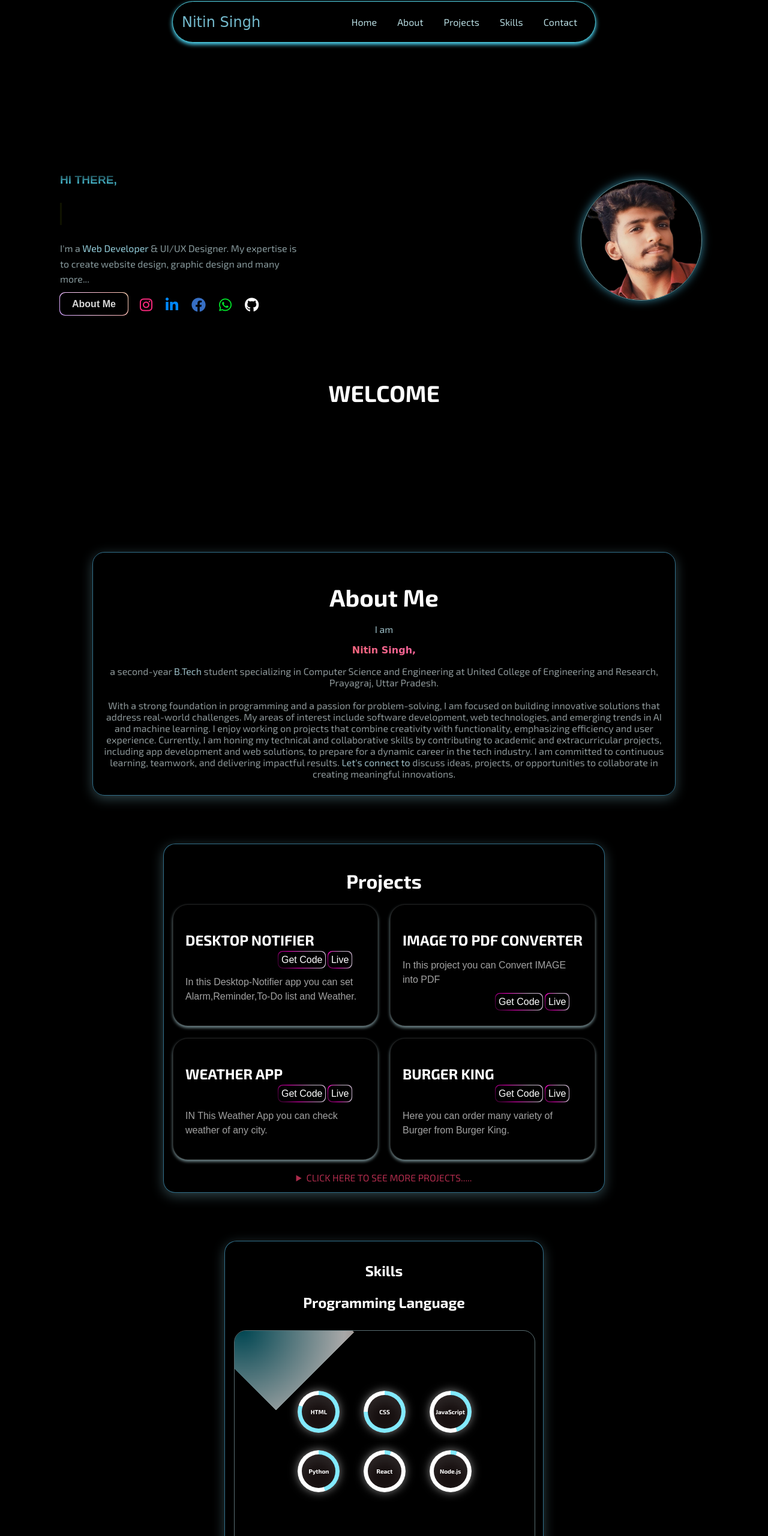
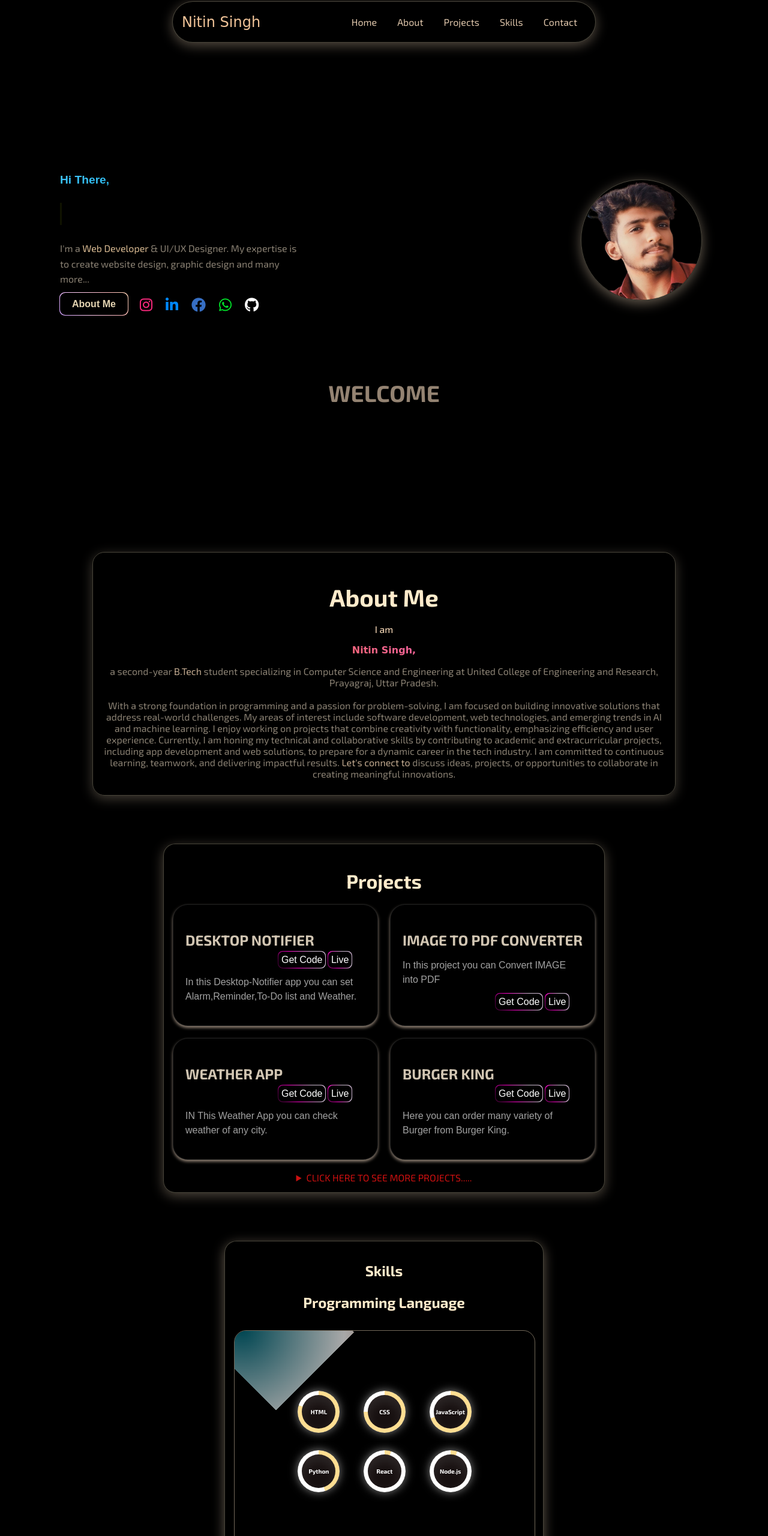
Before and after one commit to Nitin8360/Nitin-s-Portfolio, a plain HTML site: page index.html in a window 1280 px wide. Shown: the top 2560 px of the page at 60% size. Drawn offline with nearby package versions, Linux system fonts and the light colour scheme.

Commit message:
new color

```diff
--- a/index.html
+++ b/index.html
@@ -32,10 +32,10 @@
         </div>
     </section>
 <section class="hero-section">
-          <h3 class="intro">HI THERE,</h3>
+          <h3 class="intro">Hi There,</h3>
             <h1 class="typing-text">I Am <span>C S STUDENT</span></h1>
           <p class="description">
-              I'm a <span style="color: rgb(146, 204, 217);">Web Developer</span> & UI/UX Designer. My expertise
+              I'm a <span style="color: rgb(217, 186, 146);">Web Developer</span> & UI/UX Designer. My expertise
               is to create website design, graphic design and many more...
           </p>
           <a href="#about-sec" class="hire-btn">About Me</a>
@@ -75,14 +75,14 @@
     <section id="about-sec">
         <h3>About Me</h3>
         <div class="about-content">
-            <p><spaN style="color: rgba(201, 245, 255, 0.758);">I am</spaN> <p id="nitin"> Nitin Singh,</p>
-                a second-year <spaN style="color: rgba(201, 245, 255, 0.758);">B.Tech</spaN> student specializing in Computer Science and Engineering at United College of Engineering and Research, Prayagraj, Uttar Pradesh. <br><br> With a strong foundation in programming and a passion for problem-solving, I am focused on building innovative solutions that address real-world challenges.
+            <p><spaN style="color: rgb(255, 223, 189);">I am</spaN> <p id="nitin"> Nitin Singh,</p>
+                a second-year <spaN style="color: rgba(255, 223, 189, 0.758);">B.Tech</spaN> student specializing in Computer Science and Engineering at United College of Engineering and Research, Prayagraj, Uttar Pradesh. <br><br> With a strong foundation in programming and a passion for problem-solving, I am focused on building innovative solutions that address real-world challenges.
 
           My areas of interest include software development, web technologies, and emerging trends in AI and machine learning. I enjoy working on projects that combine creativity with functionality, emphasizing efficiency and user experience.
 
           Currently, I am honing my technical and collaborative skills by contributing to academic and extracurricular projects, including app development and web solutions, to prepare for a dynamic career in the tech industry. I am committed to continuous learning, teamwork, and delivering impactful results.
 
-          <spaN style="color: rgba(201, 245, 255, 0.758);">Let's connect to</spaN> discuss ideas, projects, or opportunities to collaborate in creating meaningful innovations.</p>
+          <spaN style="color: rgba(255, 223, 189, 0.758);">Let's connect to</spaN> discuss ideas, projects, or opportunities to collaborate in creating meaningful innovations.</p>
         </div>
     </section>
 
@@ -157,7 +157,7 @@
         </div>
       </div>
       <div class="skill">
-        <div class="circle" data-percentage="45">
+        <div class="circle" data-percentage="70">
           <span>JavaScript</span>
         </div>
       </div>
--- a/style.css
+++ b/style.css
@@ -61,7 +61,7 @@ body {
 .intro {
   font-family: sans-serif;
   font-size: 1.2rem;
-  background: linear-gradient(1deg, #59e6ff,#000000cc); /* Gradient colors */
+  background: linear-gradient(171deg, #44c7ff,#00ccffc7); /* Gradient colors */
   -webkit-background-clip: text; /* Clip the background to text */
   -webkit-text-fill-color: transparent; /* Make text transparent */
   margin-bottom: 10px;
@@ -105,7 +105,7 @@ body {
 .description {
   font-family: "Exo 2", sans-serif;
   font-size: 1rem;
-  color: #87999c; /* Light gray text */
+  color: #a39888d8; /* Light gray text */
   margin: 20px 0;
   line-height: 1.6;
 }
@@ -117,7 +117,7 @@ body {
   font-family: sans-serif;
   background-color: #000000; /* Neon yellow button */
   text-decoration: none;
-  color: #ffffffd5; /* Black text */
+  color: #e3d3b1; /* Black text */
   border: none;
   padding: 10px 20px;
   font-size: 1rem;
@@ -160,7 +160,7 @@ body {
 .hire-btn:hover {
   transition: 0.3s ease-in-out;
   border-radius: 50%;
- color: #ffffff;
+ color: #ffe0ab;
   transform: translateY(-3px);
 }
 .info-item1 .icon{
@@ -221,8 +221,8 @@ body {
   width: 200px; /* Adjust the size as needed */
   height: 200px;
   border-radius: 50%; /* Creates the circular shape */
-  border: 1px solid rgba(154, 224, 232, 0.693);
-  box-shadow: 0 0px 15px #4dc2e6ad;
+  border: 1px solid rgba(134, 128, 107, 0.542);
+  box-shadow: 0 5px 20px #7e7162c8;
   overflow: -moz-hidden-unscrollable;
 
 }
@@ -239,7 +239,7 @@ body {
 .welcome {
   font-family: "Exo 2", sans-serif;
   font-size: 3vw;
-  color: hsl(0, 0%, 100%);
+  color: hsla(31, 25%, 66%, 0.775);
   top: 600px;
   white-space: nowrap;
   position: absolute;
@@ -283,8 +283,8 @@ body {
 header {
   background-color: #000000;
   border-radius: 90px;
-  border: 1px solid rgb(79, 200, 216);
-  box-shadow: 0 3px 7px #50dfff;
+  border: 1px solid rgba(134, 128, 107, 0.542);
+  box-shadow: 0 5px 20px #6b6053c8;
   /* position: absolute; */
  position: fixed;
  top: 2px;
@@ -325,11 +325,11 @@ header:hover {
 #singh{
   display: inline-block;
   font-family: bradley hand, cursive;
-  color: #90e7ffcc;
+  color: #ffcfa2f0;
 }
 #singh:hover{
   animation: bounce 0.7s ease;
-  color: hsl(189, 12%, 55%);
+  color: hsl(30, 28%, 60%);
 }
 @keyframes bounce {
   0%, 100% {
@@ -344,13 +344,13 @@ header:hover {
   text-decoration: none;
   padding: 8px 15px;
   font-family: "Exo 2", sans-serif;
-  color: #d0f9ffde;
+  color: #ffe2c3de;
 }
 
 /* Hover effect */
 .nav-button:hover {
   animation: bounce 0.7s ease;
-  color: #6de4ff;
+  color: #ffc58e;
 }
 @keyframes bounce {
   0%, 100% {
@@ -397,8 +397,8 @@ header:hover {
     text-align: center;
     padding: 10px;
     border-radius:20px;
-    border: 1px solid rgba(92, 206, 255, 0.542);
-  box-shadow: 0 5px 20px #496a72a3;
+    border: 1px solid rgba(134, 128, 107, 0.542);
+    box-shadow: 0 5px 20px #544c42c8;
   transition: transform 1s, box-shadow 0.7s;
 }
 #about-sec:hover {
@@ -408,7 +408,7 @@ header:hover {
 #about-sec h3 {
   font-size: 2rem;
   margin-bottom: 20px;
-  color: #ffffff;
+  color: #ffebcb;
   font-family: "Exo 2", sans-serif;
 }
 #nitin {
@@ -419,7 +419,7 @@ header:hover {
   -webkit-text-fill-color: transparent;
 }
 .about-content {
-  color: #8c9698;
+  color: #a39888d8;
   font-family: "Exo 2", sans-serif;
 }
 
@@ -470,23 +470,23 @@ header:hover {
   width: 100%;
   text-align: center;
   border-radius:20px;
-  border: 1px solid rgba(92, 206, 255, 0.542);
-  box-shadow: 0 5px 20px #496a72a3;
+ border: 1px solid rgba(134, 128, 107, 0.542);
+  box-shadow: 0 5px 20px #63594dc8;
   transition: transform 1s, box-shadow 0.7s;
 }
 #projects:hover {
   transform: translateY(-20px);
-  box-shadow: 0 6px 12px rgba(0, 0, 0, 0.2);
+  box-shadow: 0 6px 12px rgba(48, 48, 48, 0.748);
 }
 #detail{
   place-content: center;
-  color: #ad2b4b;
+  color: #cb1010;
 }
 
 #projects h2 {
     font-size: 2rem;
     margin-bottom: 20px;
-    color: #ffffff;
+    color: #ffebcb;
     font-family: "Exo 2", sans-serif;
 }
 
@@ -507,7 +507,7 @@ header:hover {
     backdrop-filter: blur(10px)brightness(1);
     -webkit-backdrop-filter: blur(10px);
     border-radius: 25px;
-    box-shadow: 0 3px 5px #ccf7ff90;
+    box-shadow: 0 3px 5px #ffe5cc90;
     padding: 20px;
     max-width: 300px; /* Limits the width of each project box */
     text-align: left;
@@ -525,7 +525,7 @@ header:hover {
     font-size: 1.5rem;
     margin-bottom: 10px;
     font-family: "Exo 2", sans-serif;
-    color: #ffffff; /* Highlighted color for project titles */
+    color: #d1c5b2; /* Highlighted color for project titles */
 }
 .project-box a {
   --border-width:1px;
@@ -605,8 +605,8 @@ header:hover {
     width: 79%;
     text-align: center;
     border-radius:20px;
-    border: 1px solid rgba(92, 206, 255, 0.542);
-  box-shadow: 0 5px 20px #496a72a3;
+    border: 1px solid rgba(134, 128, 107, 0.542);
+  box-shadow: 0 5px 20px #7e7162c8;
     transition: transform 1s, box-shadow 0.7s;
 }
 #skills:hover {
@@ -615,7 +615,7 @@ header:hover {
 }
 
 #skills h2 {
-  color: #ffffff;
+  color: #ffebcb;
   font-family: "Exo 2", sans-serif;
   margin-bottom: 2rem;
 }
@@ -627,7 +627,7 @@ header:hover {
   background: linear-gradient(135deg, rgba(0, 0, 0, 0.545));
   border-radius: 20px;
   padding: 100px ;
-  border: 1px solid rgba(199, 247, 255, 0.447);
+  border: 1px solid rgba(255, 232, 199, 0.447);
   position: relative;
   overflow: hidden;
   transition: transform 0.4s, box-shadow 0.4s;
@@ -697,7 +697,7 @@ header:hover {
   width: 100%;
   height: 100%;
   background: conic-gradient(
-    #82eaff calc(var(--percentage) * 1%),
+    #ffde92 calc(var(--percentage) * 1%),
     #ffffff 0);
   border-radius: 50%;
   z-index: 1;
@@ -724,7 +724,7 @@ header:hover {
 
 /* Animation */
 .circle:hover {
-  box-shadow: 0 0 15px #8f8f8f, 0 0 30px #febeffca;
+  box-shadow: 0 0 15px #ffe5ac, 0 0 30px #ffdbb1ca;
 }
 @media (max-width: 768px) {
   #skilled {
@@ -748,7 +748,7 @@ header:hover {
     --border-width:1px;
     position: relative;
     padding: 15px;
-    color: white;
+    color: #ffebcb;
     font-family: "Exo 2", sans-serif;
     background-color: rgba(0, 0, 0, 0.418);
     align-items: center;
@@ -797,7 +797,7 @@ header:hover {
 
   .contact-container p {
     font-size: 1rem;
-    color: #479caf;
+    color: #c9a88ddc;
     margin-bottom: 20px;
   }
 
@@ -842,7 +842,7 @@ header:hover {
   #contact-form textarea {
     padding: 10px;
     font-size: 0.9rem;
-    border: 1px solid #00303b;
+    border: 1px solid #75664ea9;
     border-radius: 5px;
     width: 100%;
     box-sizing: border-box;
@@ -852,13 +852,13 @@ header:hover {
     padding: 10px;
     font-size: 1rem;
     color: rgb(0, 0, 0);
-    background-color: #58b9cc;
+    background-color: #c09b82;
     border-radius: 5px;
     cursor: pointer;
   }
 
   #contact-form button:hover {
-    background-color: #2b7582;
+    background-color: #9b7553;
   }
   @media (max-width: 768px) {
     #contact-section {
@@ -874,16 +874,16 @@ header:hover {
   }
 
   footer {
-    background: linear-gradient(to right, #0000001a, #0e000873);
-    color: rgb(255, 255, 255);
+    background: linear-gradient(to right, #0000001a, #080004db);
+    color: #ffffff;
     padding: 5rem;
     text-align: left;
     border-radius: 20px;
     width: 70%;
     max-width: 900px;
     margin: auto;
-    border: 1px solid rgba(122, 215, 255, 0.542);
-  box-shadow: 0 5px 20px #6c9ba7a3;
+    border: 1px solid rgba(134, 128, 107, 0.542);
+  box-shadow: 0 5px 20px #7e7162c8;
 }
 
 .info-item2 .icon{
@@ -908,13 +908,13 @@ header:hover {
     gap: 1.5rem;
 }
 .footer-right a {
-    color: rgb(206, 246, 255);
+    color: rgb(215, 199, 174);
     text-decoration: none;
     font-size: 1rem;
     transition: color 0.3s ease;
 }
 .footer-right a:hover {
-    color: #8ef0ff;
+    color: #ffd28ed3;
 }
 .footer-logo {
     font-size: 2rem;
@@ -942,7 +942,7 @@ header:hover {
 }
 
 .dark-theme {
-  background: linear-gradient(65deg, #000000,#001216,#000000,#001013);
+  background: linear-gradient(65deg, #000000,#0e0d00,#000000,#0f0f00);
 }
 
 body {
@@ -955,9 +955,9 @@ body {
   padding: 4px 7px;
   font-weight: bold;
   border-radius: 15px;
-  background: #ffffffb6;
+  background: #ffe7c6;
   color: rgba(0, 0, 0, 0.871);
-  border: 1px solid rgba(92, 206, 255, 0.542);
-  box-shadow: 0 2px 20px #86c2d0a3;
+  border: 1px solid rgba(134, 128, 107, 0.542);
+  box-shadow: 0 2px 15px #7e7162c8;
   cursor: pointer;
 }
```
